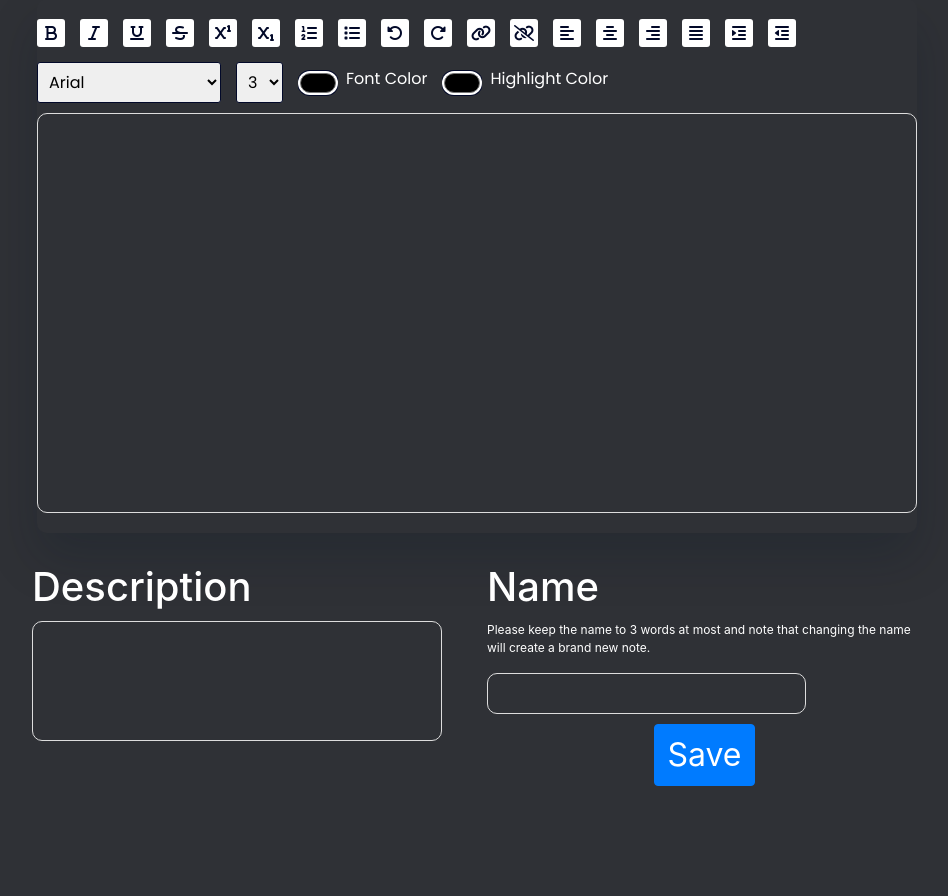
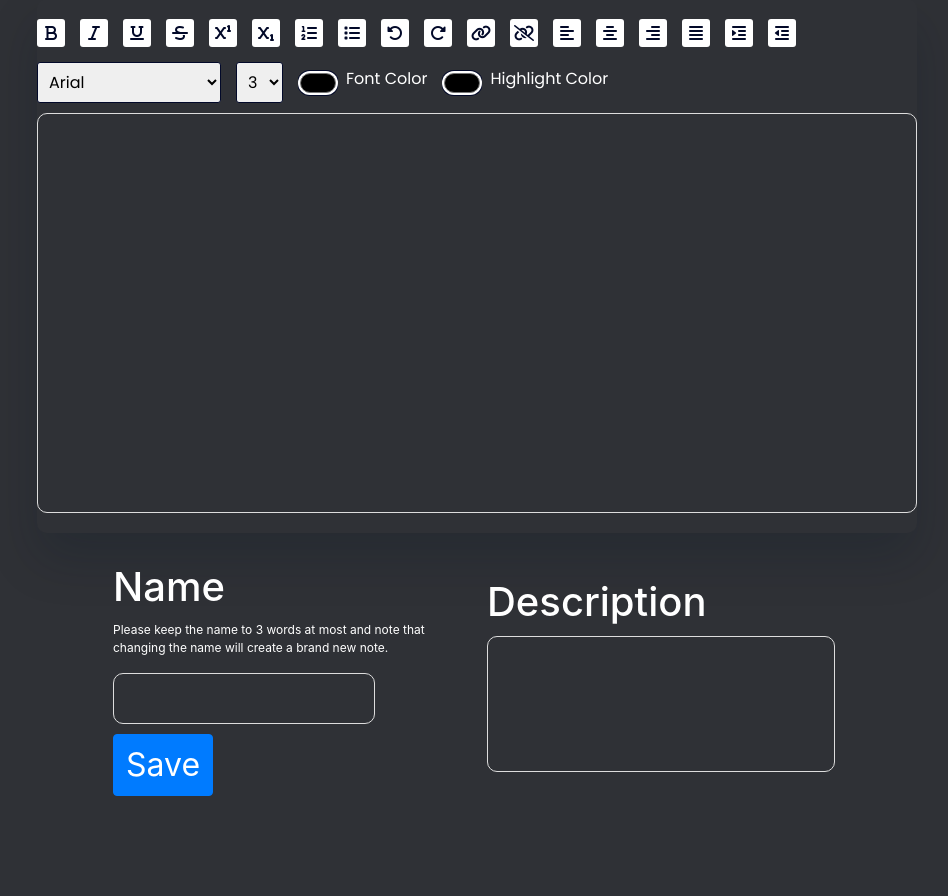
Before and after one commit to Anonymouseyy/nanotebook, a Flask app: template templates/editor.html in a window 1280 px wide. Shown: the part 258-1154 px from the top of the page, without its empty margins (163-1111 px from the left). Before the commit the page ends 1044 px from the top, so only its background shows below. Run offline with Flask 2, Linux system fonts and the light colour scheme; the template is opened without the code that fills it, so the values that code supplies are empty; some libraries are stand-ins or nearby versions.

Commit message:
Fixed editor ui and stuff

```diff
--- a/static/editor.css
+++ b/static/editor.css
@@ -76,6 +76,7 @@ input[type="color"]::-moz-color-swatch {
     display: block;
     border: 1px solid #dddddd;
     margin: 10px 10px 10px 10px;
+    padding: 5px;
     overflow-x: hidden;
     overflow-y: auto;
     border-radius: 10px;
--- a/static/styles.css
+++ b/static/styles.css
@@ -41,9 +41,6 @@ main
 {
     /* Scroll horizontally as needed */
     overflow-x: auto;
-
-    /* Center contents */
-    text-align: center;
 }
 
 main img
@@ -123,6 +120,14 @@ h2 {
   width: 50%;
 }
 
+.row {
+  display: flex;
+  align-items: center;
+  width: 85%;
+  margin-left: auto;
+  margin-right: auto;
+}
+
 /* Clear floats after the columns */
 .row:after {
   content: "";
--- a/templates/create.html
+++ b/templates/create.html
@@ -7,7 +7,7 @@
 {% block main %}
     <h1>Create</h1>
     <hr class="topline">
-    <form action="/create" method="post">
+    <form action="/create" method="post" style="text-align: center;">
         <div class="form-group">
             <input autocomplete="off" autofocus class="form-control" name="name" placeholder="Note Name" type="text">
         </div>
--- a/templates/editor.html
+++ b/templates/editor.html
@@ -84,16 +84,16 @@
     <div id="text-input" contenteditable="true">{{ content }}</div>
     </div>
     <div class="row">
+        <div class="column" style="margin-left: auto; margin-right: 0;">
+            <h2>Name</h2>
+            <p style="text-align: left; margin-left: 10px; font-size: 12px;">Please keep the name to 3 words at most and note that changing the name will create a brand new note.</p>
+            <div contenteditable="true" class="text-input" style="height: 51px; width: 70%; font-size: 25px; overflow: hidden; margin-top: 7px;">{{ note.key }}</div>
+            <button class="btn btn-primary" style="font-size: 2rem; margin-left: 10px; text-align: left;">Save</button>
+        </div>
         <div class="column">
             <h2>Description</h2>
-            <div contenteditable="true" class="text-input" style="height: 15vh; width: 90%; font-size: 25px">{{ note.description }}</div>
+            <div contenteditable="true" class="text-input" style="height: 17vh; width: 93%; font-size: 25px">{{ note.description }}</div>
             <div class="column"></div>
-        </div>
-        <div class="column">
-            <h2>Name</h2>
-            <p style="text-align: left; margin-left: 10px; font-size: 12px;">Please keep the name to 3 words at most and note that changing the name will create a brand new note.</p>
-            <div contenteditable="true" class="text-input" style="height: 41px; width: 70%; font-size: 25px; overflow: hidden; margin-top: 7px;">{{ note.key }}</div>
-            <button class="btn btn-primary" style="font-size: 2rem;">Save</button>
         </div>
     </div>
     <script src="/static/editor.js"></script>
--- a/templates/login.html
+++ b/templates/login.html
@@ -6,7 +6,7 @@
 
 {% block main %}
     <h1>Login</h1>
-    <form action="/login" method="post">
+    <form action="/login" method="post" style="text-align: center;">
         <div class="form-group">
             <input class="form-control" name="password" placeholder="Password" type="password">
         </div>
```
